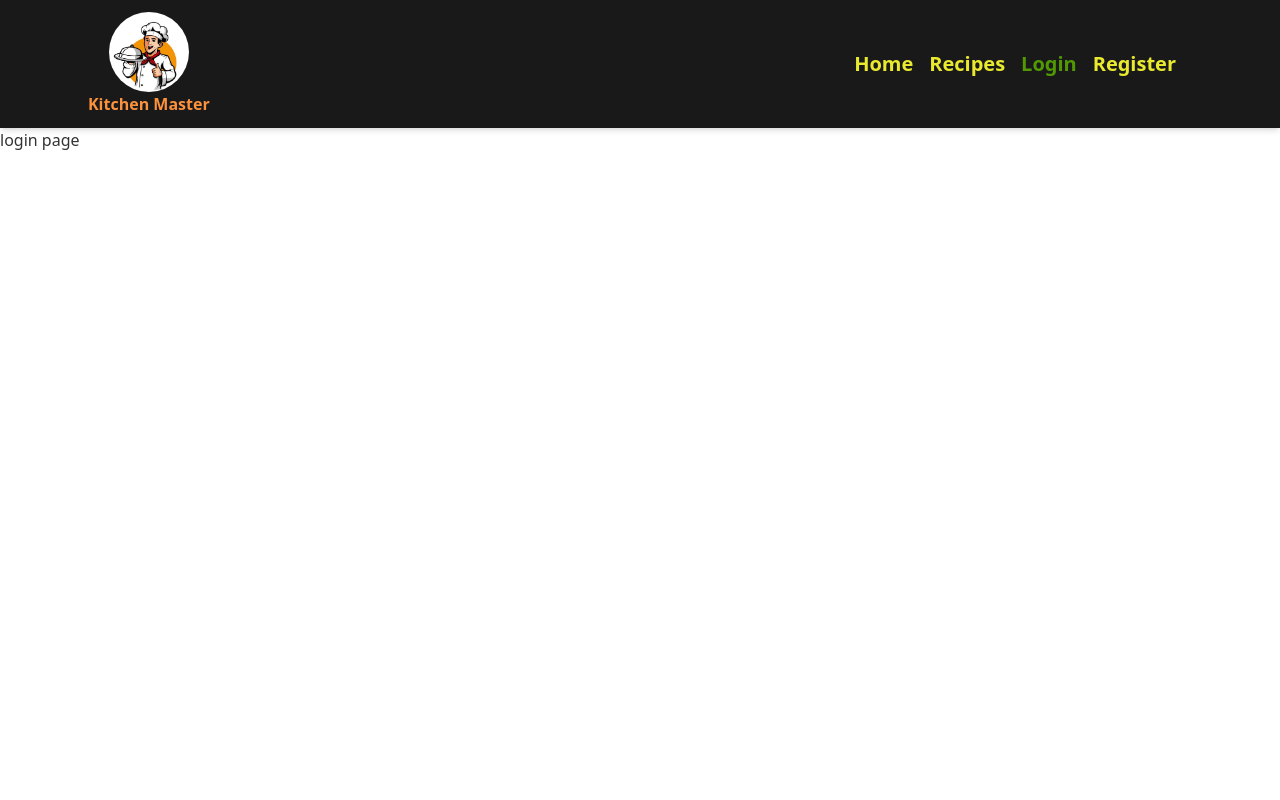
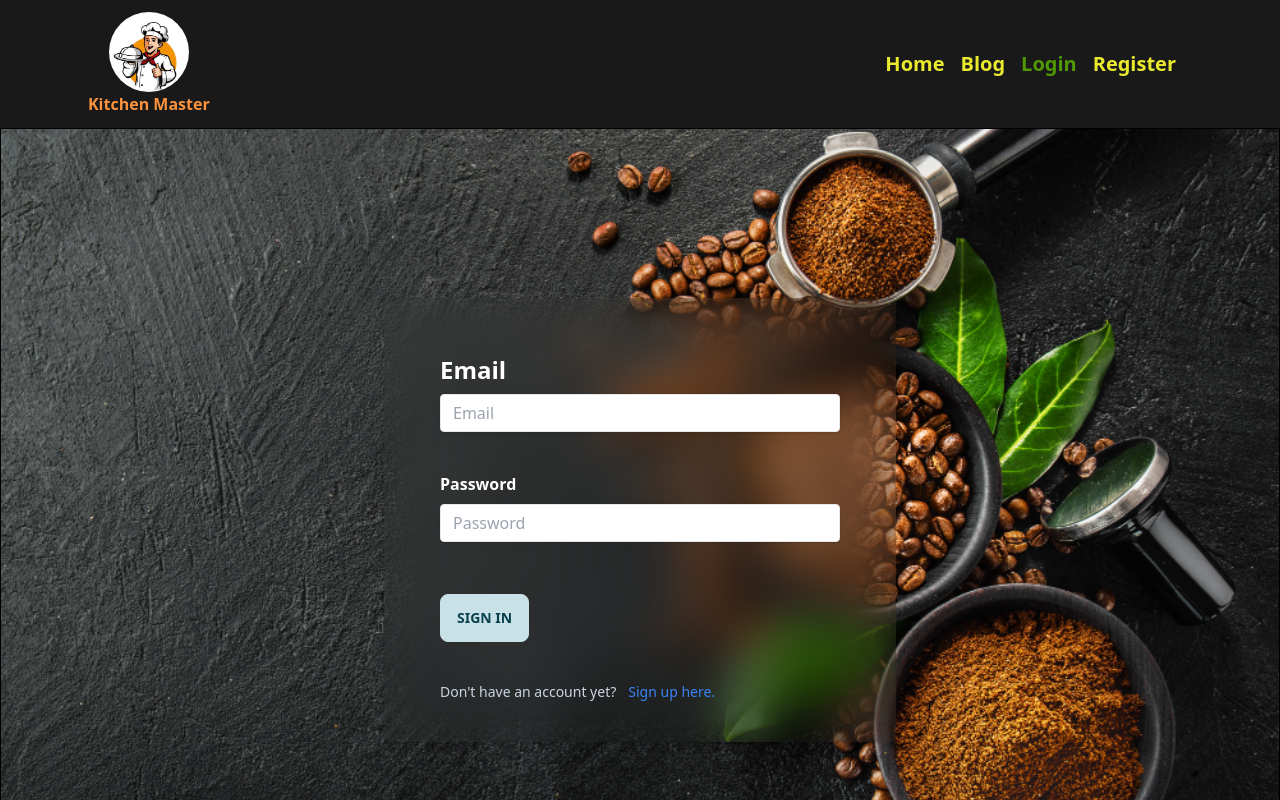
Before and after one commit to rakib8680/kitchen-master, a React (Vite) app: page /login in a window 1280 px wide. Shown: the top 800 px of the page. Built offline with nearby package versions, Linux system fonts and the light colour scheme.

Commit message:
login design done

```diff
--- /dev/null
+++ b/src/components/Blog.jsx
@@ -0,0 +1,11 @@
+import React from 'react';
+
+const Blog = () => {
+    return (
+        <div>
+            Blog
+        </div>
+    );
+};
+
+export default Blog;
--- a/src/components/Chef.jsx
+++ b/src/components/Chef.jsx
@@ -6,12 +6,12 @@ const Chef = ({ chef }) => {
     const { name, picture, experience, id, likes, recipes } = chef
     console.log(chef)
     return (
-        <div className="card w-96 glass mb-5 text-accent ">
+        <div className="card md:w-96 md:glass border border-primary  mb-5 text-accent ">
             <figure className='h-[250px]'>
                 <img src={picture} />
             </figure>
-            <div className="card-body">
-                <h2 className="card-title font-bold text-accent">{name}</h2>
+            <div className="card-body text-green-900">
+                <h2 className="card-title font-bold text-orange-primary text-2xl">{name}</h2>
                 <p className='font-normal flex items-center gap-2'><FaBrain/> Experience : {experience}years</p>
                 <p className='font-normal flex items-center gap-2'><FaHamburger/>Recipes : {recipes}</p>
                 <p className='font-normal flex items-center gap-2'><FaThumbsUp/>Likes : {likes}</p>
--- a/src/components/ErrorPage.jsx
+++ b/src/components/ErrorPage.jsx
@@ -1,17 +1,20 @@
 import React from 'react';
+import { Link } from 'react-router-dom';
 
 const ErrorPage = () => {
     return (
-        <div className="min-h-screen flex flex-col items-center justify-center bg-gray-900">
-            <div className="md:text-9xl text-6xl font-bold text-gray-50 mb-4">404</div>
-            <p className="text-gray-300 text-2xl font-medium mb-8">Oops! Page not found.</p>
-            <p href="/home" className="text-gray-300 hover:text-gray-50 font-medium flex items-center">
-                <svg xmlns="http://www.w3.org/2000/svg" className="h-6 w-6 inline-block -mt-px mr-1 stroke-current text-gray-300" fill="none" viewBox="0 0 24 24" stroke="currentColor">
-                    <path strokeLinecap="round" strokeLinejoin="round" strokeWidth={2} d="M10 19l-7-7m0 0l7-7m-7 7h18" />
-                </svg>
-                <Link to='/home'>Back to Home Page</Link>
-            </p>
-        </div>
+        <div className="min-h-screen flex flex-col items-center justify-center">
+        <svg xmlns="http://www.w3.org/2000/svg" viewBox="0 0 24 24" fill="currentColor" className="h-12 w-12 text-gray-500 mb-4">
+          <path fillRule="evenodd" d="M21.707 2.293a1 1 0 0 1 1.414 1.414L2.707 23.414a1 1 0 0 1-1.414-1.414L21.707 2.293zM21 10.172V8a1 1 0 0 0-1-1H4a1 1 0 0 0-1 1v2.172l9.293-9.293a1 1 0 0 1 1.414 0L21 10.172z" clipRule="evenodd" />
+        </svg>
+        <h1 className="text-4xl font-bold mb-4">Oops! Page not found</h1>
+        <p className="text-gray-600 text-lg mb-4">
+          The page you are looking for might have been removed or is temporarily unavailable.
+        </p>
+        <Link to="/" className="bg-blue-500 hover:bg-blue-700 text-white font-bold py-2 px-4 rounded">
+          Go back to home
+        </Link>
+      </div>
     );
 };
 
--- a/src/components/Header.jsx
+++ b/src/components/Header.jsx
@@ -6,7 +6,7 @@ const Header = () => {
     return (
         <nav className="bg-black bg-opacity-90 shadow-md">
             <div className=" py-3 px-4 sm:px-6 lg:px-8">
-                <div className="flex items-center justify-between md:px-14 flex-col md:flex-row">
+                <div className="header-container">
                     <Link className='flex flex-col  items-center' to='/'>
                         <div className="flex-shrink-0">
                             <img className="h-20 w-20 rounded-full" src='/logo.jpg' alt="Kitchen Master Logo" />
@@ -16,10 +16,10 @@ const Header = () => {
                         </h1>
                     </Link>
                     <div className="  ml-10">
-                        <NavLink to="/home" className={({ isActive }) => (isActive ? 'font-black text-xl text-primary hover:text-gray-500 transition-all duration-200 mr-4' : 'font-black text-xl text-secondary hover:text-gray-500 transition-all duration-200 mr-4')}>Home</NavLink>
-                        <NavLink to="/a" className={({ isActive }) => (isActive ? 'font-black text-xl text-primary hover:text-gray-500 transition-all duration-200 mr-4' : 'font-black text-xl text-secondary hover:text-gray-500 transition-all duration-200 mr-4')}>Recipes</NavLink>
-                        <NavLink to="/login" className={({ isActive }) => (isActive ? 'font-black text-xl text-primary hover:text-gray-500 transition-all duration-200 mr-4' : 'font-black text-xl text-secondary hover:text-gray-500 transition-all duration-200 mr-4')}>Login</NavLink>
-                        <NavLink to="/register" className={({ isActive }) => (isActive ? 'font-black text-xl text-primary hover:text-gray-500 transition-all duration-200 mr-4' : 'font-black text-xl text-secondary hover:text-gray-500 transition-all duration-200 mr-4')}>Register</NavLink>
+                        <NavLink to="/home" className={({ isActive }) => (isActive ? 'active-nav' : 'passive-nav')}>Home</NavLink>
+                        <NavLink to="/blog" className={({ isActive }) => (isActive ? 'active-nav' : 'passive-nav')}>Blog</NavLink>
+                        <NavLink to="/login" className={({ isActive }) => (isActive ? 'active-nav' : 'passive-nav')}>Login</NavLink>
+                        <NavLink to="/register" className={({ isActive }) => (isActive ? 'active-nav' : 'passive-nav')}>Register</NavLink>
 
                     </div>
                 </div>
--- a/src/components/Login.jsx
+++ b/src/components/Login.jsx
@@ -1,9 +1,65 @@
-import React from 'react';
+import React, { useContext, useState } from 'react';
+// import { useLocation, useNavigate } from 'react-router-dom';
 
 const Login = () => {
+    const [success, setSuccess] = useState('')
+    const handleSignIn = event => {
+        event.preventDefault();
+        setSuccess('')
+        const form = event.target
+        const email = form.email.value;
+        const password = form.password.value;
+        console.log(email, password);
+    }
+
+
+
+
     return (
-        <div>
-            login page
+        <div className="flex justify-center items-center h-screen background ">
+            <form className="backdrop-blur-xl  shadow-md rounded px-14 pt-14 space-y-10 mb-4" onSubmit={handleSignIn}>
+                <div className="mb-4">
+                    <label className="block text-white  font-bold mb-2 text-2xl" htmlFor="email">
+                        Email
+                    </label>
+                    <input
+                        className="shadow appearance-none border rounded py-2 px-3 w-[400px] text-black leading-tight focus:outline-none focus:shadow-outline-gray"
+                        id="email"
+                        type="text"
+                        name='email'
+                        placeholder="Email"
+                    />
+                </div>
+                <div className="mb-6">
+                    <label className="block text-white font-bold mb-2" htmlFor="password">
+                        Password
+                    </label>
+                    <input
+                        className="shadow appearance-none border rounded w-full py-2 px-3 text-black mb-3 leading-tight focus:outline-none focus:shadow-outline-gray"
+                        id="password"
+                        type="password"
+                        name='password'
+                        placeholder="Password"
+                    />
+                </div>
+                <div className="flex items-center justify-between">
+                    <button
+                        className="btn btn-info"
+
+                    >
+                        Sign In
+                    </button>
+                </div>
+                <div className="mt-5 text-sm">
+                    <p className="inline-block align-baseline text-slate-300 mr-3">
+                        Don't have an account yet?
+                    </p>
+                    <a href="/register" className="text-blue-500 hover:text-blue-800"  >
+                        Sign up here.
+                    </a>
+                </div>
+                <p className='text-green-500 relative top-5 text-center text-sm'>{success}</p>
+            </form>
         </div>
     );
 };
--- a/src/index.css
+++ b/src/index.css
@@ -1,3 +1,25 @@
 @tailwind base;
 @tailwind components;
 @tailwind utilities;
+
+
+.banner-title{
+    @apply md:w-[740px] backdrop-blur-lg md:text-8xl font-black md:ml-28 p-9 rounded-sm w-fit text-3xl;
+}
+
+.card-container{
+    @apply  bg-gradient-to-t from-warning via-secondary to-primary pt-20;
+}
+
+.header-container{
+    @apply flex items-center justify-between md:px-14 flex-col md:flex-row;
+}
+
+.active-nav{
+    @apply font-black text-xl text-primary hover:text-gray-500 transition-all duration-200 mr-4 ;
+}
+
+
+.passive-nav{
+    @apply font-black text-xl text-secondary hover:text-gray-500 transition-all duration-200 mr-4
+}
--- a/src/layouts/LoginLayout.jsx
+++ b/src/layouts/LoginLayout.jsx
@@ -1,5 +1,6 @@
 import React from 'react';
 import { Outlet } from 'react-router-dom';
+import Footer from '../components/Footer';
 import Header from '../components/Header';
 
 const LoginLayout = () => {
@@ -7,6 +8,7 @@ const LoginLayout = () => {
         <div>
             <Header></Header>
             <Outlet></Outlet>
+            <Footer></Footer>
         </div>
     );
 };
```
Also changed, not shown: src/components/Home/Home.jsx (+7 -7 lines), src/routes/Route.jsx (+6 -1 lines).
